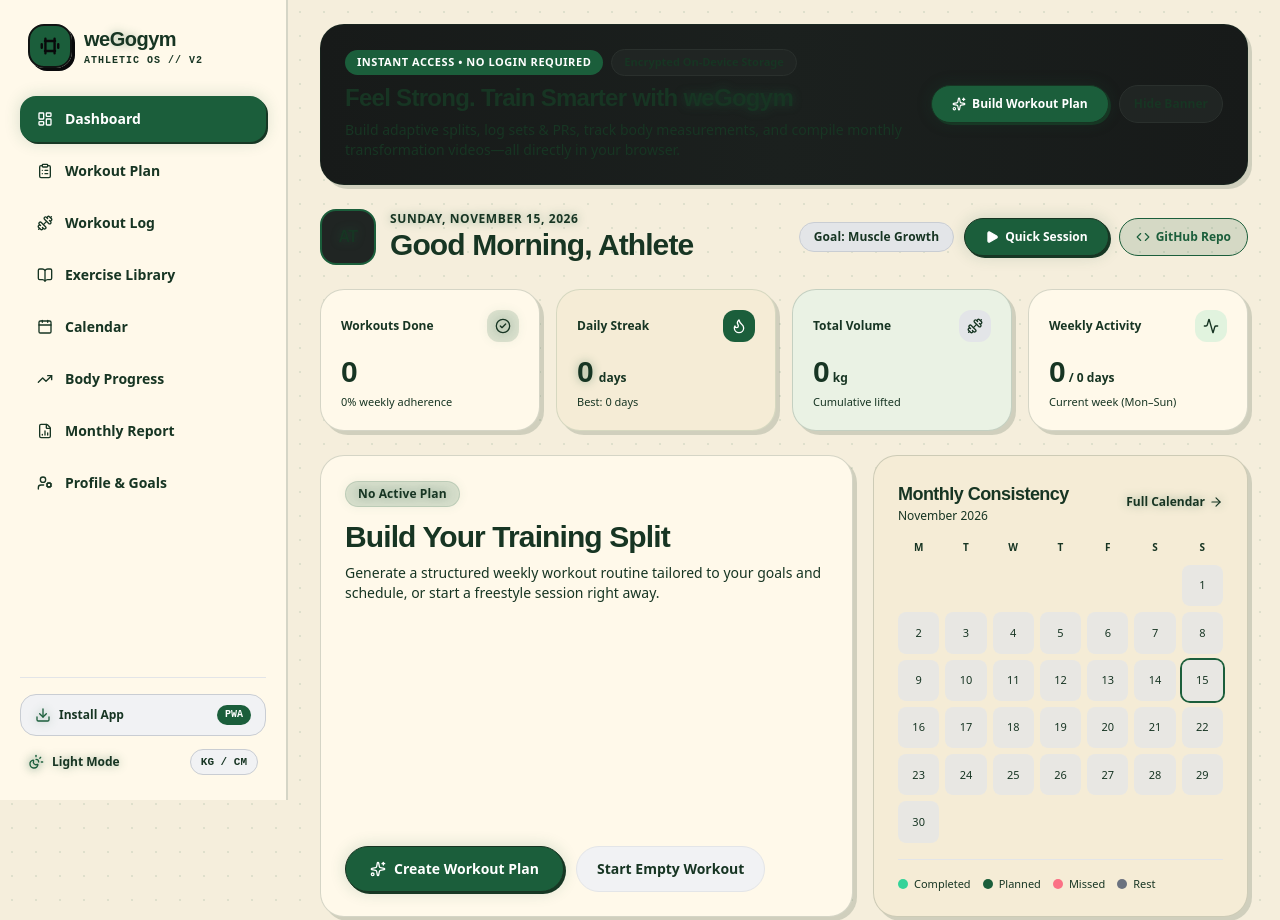
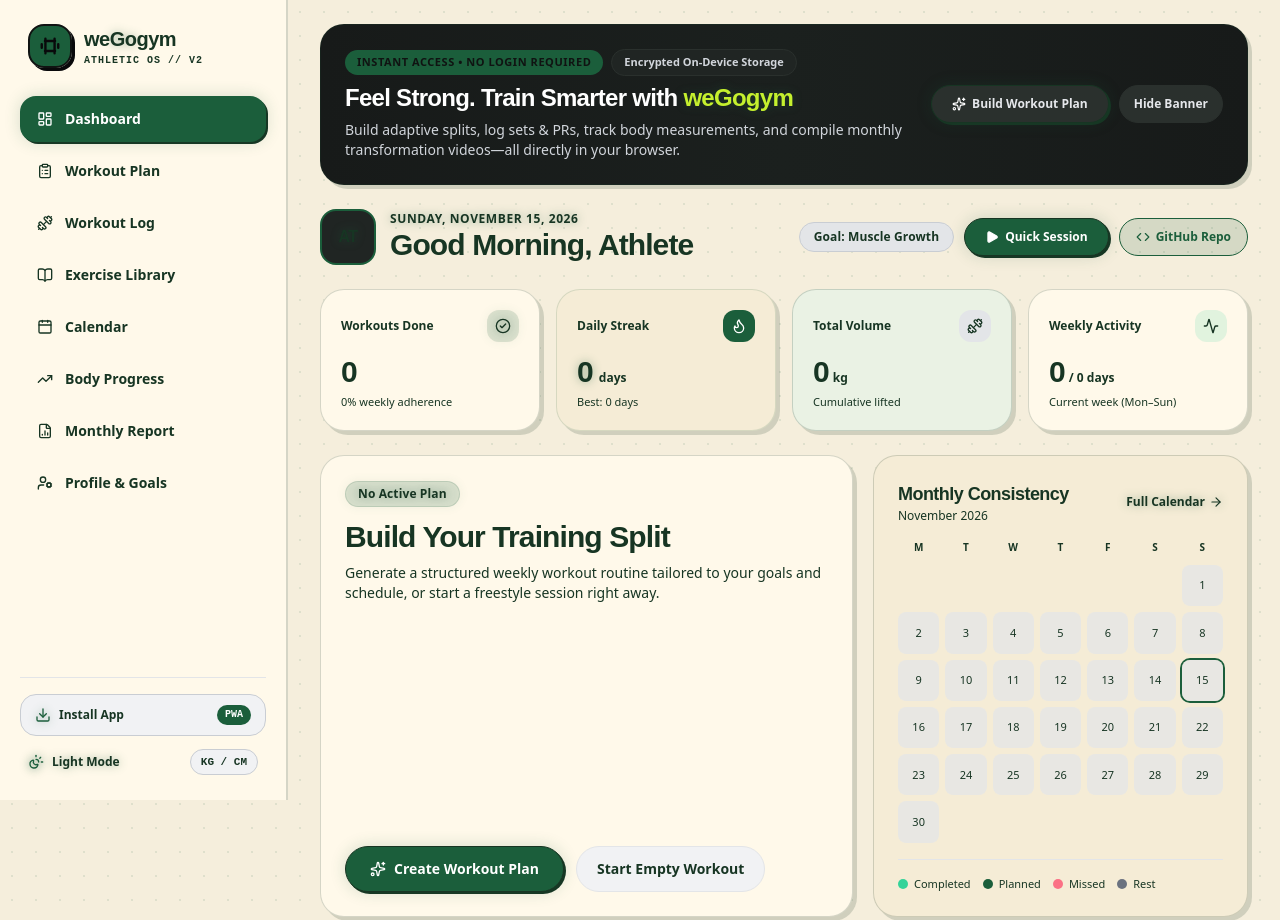
Before and after one commit to mohit0171/gym-progress-tracker, a website: page index.html in a window 1280 px wide. Shown: the top 920 px of the page. Drawn offline with nearby package versions, Linux system fonts and the light colour scheme.

Commit message:
Update styles.css

```diff
--- a/styles.css
+++ b/styles.css
@@ -1601,3 +1601,82 @@ html.dark #printable-report-area .report-table-wrap {
 #toast-container > div.text-rose-300 span {
   color: #FDA4AF !important;
 }
+
+
+/* =========================================================
+   Welcome hero banner: fixed light text on the dark banner,
+   independent of light/dark theme rules.
+   ========================================================= */
+#welcome-hero-banner h2 {
+  color: #FFFFFF !important;
+}
+
+#welcome-hero-banner h2 span {
+  color: #C5F02E !important;
+}
+
+#welcome-hero-banner p {
+  color: #D1D5DB !important;
+}
+
+/* Volt badge: dark text on lime */
+#welcome-hero-banner span.bg-volt-400 {
+  color: #101312 !important;
+}
+
+/* Encrypted badge: readable light text */
+#welcome-hero-banner span.bg-charcoal-800 {
+  color: #E5E7EB !important;
+  background-color: #202523 !important;
+  border-color: #3A413E !important;
+}
+
+/* Secondary button (Hide banner) */
+#welcome-hero-banner button:not(.bg-volt-400):not([class*="bg-sage"]) {
+  color: #E5E7EB !important;
+  background-color: #2A302D !important;
+}
+
+/* =========================================================
+   Welcome hero banner: fixed colours on the dark card.
+   The #welcome-hero-banner ID outranks the global text rules.
+   ========================================================= */
+#welcome-hero-banner {
+  background-color: #171A19 !important;   /* charcoal-900 */
+}
+
+#welcome-hero-banner h2 {
+  color: #FFFFFF !important;
+  text-shadow: none;
+}
+
+#welcome-hero-banner h2 span {
+  color: #C5F02E !important;              /* volt accent */
+}
+
+#welcome-hero-banner p {
+  color: #D1D5DB !important;              /* gray-300 */
+}
+
+/* "Instant Access" pill: dark text on the lime background */
+#welcome-hero-banner span.bg-volt-400 {
+  color: #101312 !important;              /* charcoal-950 */
+}
+
+/* "Encrypted On-Device Storage" pill */
+#welcome-hero-banner span.bg-charcoal-800 {
+  color: #D1D5DB !important;
+  background-color: #202523 !important;   /* charcoal-800 */
+  border-color: #2A302D !important;       /* charcoal-700 */
+}
+
+/* "Hide Banner" button */
+#welcome-hero-banner button.bg-charcoal-800 {
+  color: #D1D5DB !important;
+  background-color: #202523 !important;
+}
+
+/* "Build Workout Plan" button keeps its white text */
+#welcome-hero-banner button.btn-primary {
+  color: #FFFFFF !important;
+}
```
